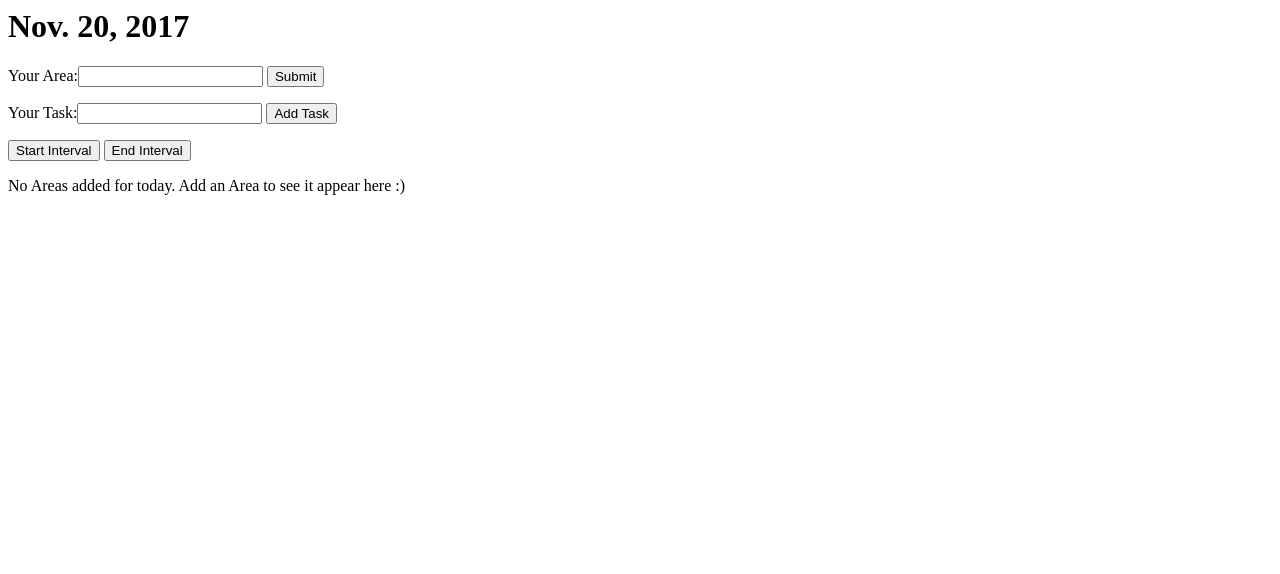
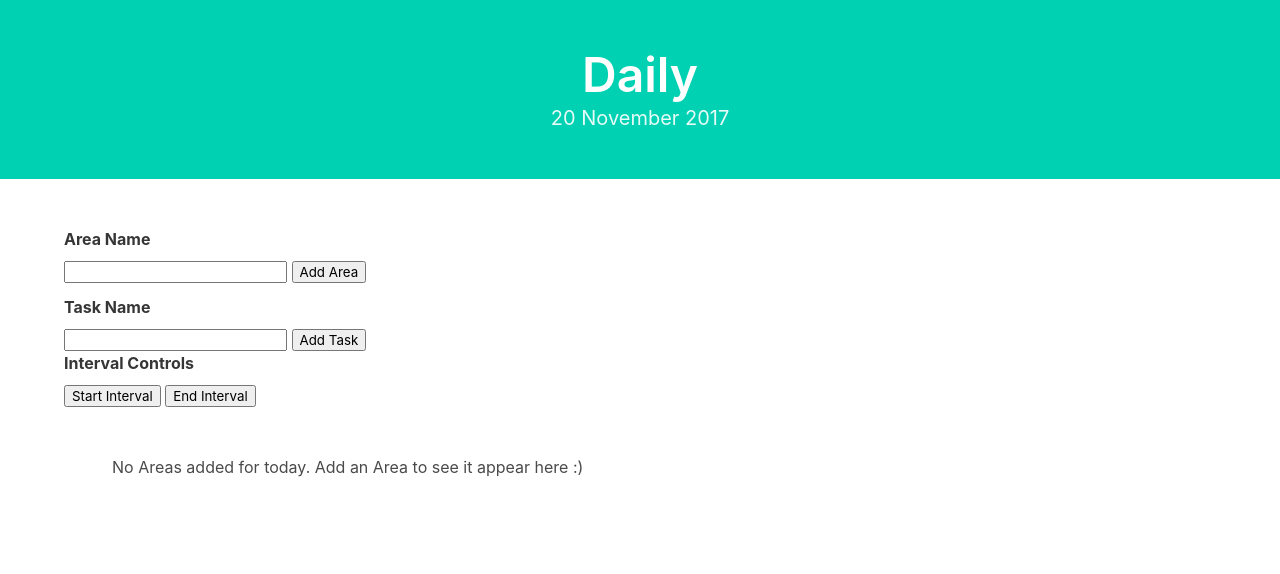
Before and after one commit to arseniy-panfilov/daily, a Django app: page /daily/ in a window 1280 px wide. Shown: the top 574 px of the page. Run offline with Django 3.2, Linux system fonts and the light colour scheme; data comes from the database, SQL or seed files in the repository; some libraries are stand-ins or nearby versions.

Commit message:
Add styling

```diff
--- a/daily/forms.py
+++ b/daily/forms.py
@@ -1,7 +1,16 @@
 from django import forms
 
 class AreaForm(forms.Form):
-    your_name = forms.CharField(label='Your Area', max_length=20)
+    your_name = forms.CharField(
+        label='',
+        max_length=20,
+        required=True,
+        widget=forms.TextInput(attrs={'class': 'special'})
+    )
 
 class TaskForm(forms.Form):
-    your_name = forms.CharField(label='Your Task', max_length=50, required=False)
+    your_name = forms.CharField(
+        label='',
+        max_length=50,
+        required=False
+    )
--- a/daily/templates/daily/index.html
+++ b/daily/templates/daily/index.html
@@ -1,44 +1,82 @@
-<h1>{{ today_date }}</h1>
+<!DOCTYPE html>
+<html>
+    <head>
+        <meta charset="utf-8">
+        <meta name="viewport" content="width=device-width, initial-scale=1">
+        <title>Daily</title>
+        <link rel="stylesheet" href="https://maxcdn.bootstrapcdn.com/font-awesome/4.7.0/css/font-awesome.min.css">
+        <link rel="stylesheet" href="https://cdnjs.cloudflare.com/ajax/libs/bulma/0.6.1/css/bulma.min.css">
+    </head>
+
+    {% load tz %}
+    <body>
+        <section class="hero is-primary is-small-medium" name="title">
+            <div class="hero-body">
+                <div class="container has-text-centered">
+                    <h1 class="title is-size-1">
+                        Daily
+                    </h1>
+                    <h2 class="subtitle">
+                        {{ today_date|localtime|date:"j F Y" }}
+                    </h2>
+                </div>
+            </div>
+        </section>
 
         {% if messages %}
+        <section class="section" name="messages">
+            <div class="container">
                 <ul class="messages">
                     {% for message in messages %}
                     <li{% if message.tags %} class="{{ message.tags }}"{% endif %}>{{ message }}</li>
                     {% endfor %}
                 </ul>
+            </div>
+        </section>
         {% endif %}
 
+        <section class="section" name="areas">
+            <div class="container">
+                <div class="field">
+                    <label class="label">Area Name</label>
                     <form action="{% url 'daily:index' %}" method="post">
                         {% csrf_token %}
                         {{ area_form }}
-    <input type="submit" name="add_area" value="Submit">
+                        <input type="submit" name="add_area" value="Add Area">
                     </form>
-
+                </div>
+                <div class="field">
                     <form action="{% url 'daily:index' %}" method="post">
-{% csrf_token %}
+                        <label class="label">Task Name</label>
                         {{ task_form }}
                         <input type="submit" name="add_task" value="Add Task" />
-<p></p>
+                        <label class="label">Interval Controls</label>
                         <input type="submit" name="start_interval" value="Start Interval" />
                         <input type="submit" name="end_interval" value="End Interval" />
+                        {% csrf_token %}
+                        <section class="section" name="area_cards">
                             {% if today_areas_list %}
                                 <ul>
                                 {% for area in today_areas_list %}
-        <li>
-        {{ area.name }} - {{ area.date }} - {{ area.priority }}
+                                    <div class="box">
+                                    {{ area.name }}
                                     <input type="radio" name="area_choice" id="choice{{ forloop.counter }}" value="{{ area.id }}" />
-        </li>
                                     {% if area.task_set.all %}
                                             <ul>
                                             {% for task in area.task_set.all %}
+                                                <div class="box">
+                                                    <div class="columns is-mobile">
+                                                        <div class="column narrow has-text-left">
+                                                            {{ task.name }}
+                                                            <input type="radio" name="task_choice" id="choice{{ forloop.counter }}" value="{{ task.id }}" />
+                                                        </div>
+                                                        <div class="column narrow has-text-right">
                                                             <li>
-                    {{ task.name }} - {{ task.priority }}
-                    <input type="radio" name="task_choice" id="choice{{ forloop.counter }}" value="{{ task.id }}" />
                                                             {% if task.interval_set.all %}
                                                                 <ul>
                                                                 {% for interval in task.interval_set.all %}
                                                                     <li>
-                                    {{ interval.start }} - {{ interval.end }}
+                                                                        {{ interval.start|localtime|time:"P" }} - {{ interval.end|localtime|time:"P" }}
                                                                     </li>
                                                                 {% endfor %}
                                                                 </ul>
@@ -48,6 +86,9 @@
                                                                 </ul>
                                                             {% endif %}
                                                             </li>
+                                                        </div>
+                                                    </div>
+                                                </div>
                                             {% endfor %}
                                             </ul>
                                     {% else %}
@@ -55,9 +96,16 @@
                                         <li>No Tasks for this area :)</li>
                                         </ul>
                                     {% endif %}
+                                    </div>
                                 {% endfor %}
                                 </ul>
                             {% else %}
                                 <p>No Areas added for today. Add an Area to see it appear here :)</p>
                             {% endif %}
+                        </section>
                     </form>
+                </div>
+            </div>
+        </section>
+    </body>
+</html>
--- a/daily/views.py
+++ b/daily/views.py
@@ -8,6 +8,7 @@ from django.contrib import messages
 
 from .models import Area, Task, Interval
 from .forms import AreaForm, TaskForm
+import pytz
 
 def index(request):
     if request.method == 'POST':
@@ -22,11 +23,9 @@ def index(request):
             add_interval(request)
         return redirect('daily:index')
     else:
-        today = localtime(timezone.now()).date()
+        timezone.activate(pytz.timezone("Australia/Sydney"))
+        today = timezone.now()
         today_areas_list = Area.objects.filter(date__date=today)
-        # Translate all DateTimes into local time
-        for area in today_areas_list:
-            area.date = localtime(area.date)
         return render(request, 'daily/index.html', {
             'area_form': AreaForm(),
             'task_form': TaskForm(),
```
Lines whose indentation alone changed are shown as unchanged.
